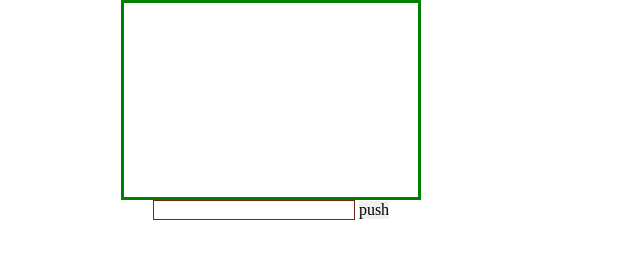
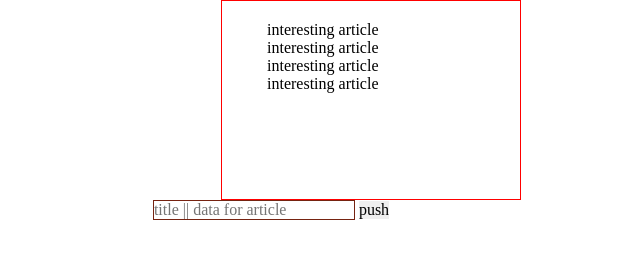
Before and after one commit to kozzztia/progect27, a plain HTML site: page index.html in a window 1280 px wide. Both pictures are taken after a click on the button "push". Shown: the whole page, without its empty margins (369-1009 px from the left). Drawn offline with Linux system fonts and the light colour scheme.

Commit message:
u9 task 20

```diff
--- a/JavaScript/script.js
+++ b/JavaScript/script.js
@@ -882,10 +882,40 @@ let body = document.querySelector('body');
 
 // --------------------------------------------------------------------17
 
-push.onclick = function (text) {
-    text = input.value;
-    let element = document.createElement('div');
-    element.classList.add('border');
-    element.textContent = text;
-    div.replaceWith(element);
+// push.onclick = function (text) {
+//     text = input.value;
+//     let element = document.createElement('div');
+//     element.classList.add('border');
+//     element.textContent = text;
+//     div.replaceWith(element);
+// }
+
+// --------------------------------------------------------------------task18
+
+// push.onclick = () => {
+//     let p = document.querySelector('.p');
+//     input.value = p.getAttribute('data-num');
+//     div.innerHTML += `attr = ${p.getAttribute('data-num')}`
+// }
+
+// ------------------------------------------------------------------task19
+
+// push.onclick = (i) => {
+//     let text = "";
+//     let p = document.querySelectorAll('.p');
+//     for (i = 0; i < p.length; i++) {
+//         text += p[i].getAttribute('data-num') + " ";
+//     }
+//     div.innerHTML += `<h2>${text}<h2>`
+// }
+
+// ------------------------------------------------------------------task 20
+
+push.onclick = function (i) {
+    let p = document.querySelectorAll('.p');
+    let text = input.value;
+    for (i = 0; i < p.length; i++) {
+        p[i].setAttribute('data-' + text, `${i}`);
+        p[i].setAttribute('title', `${text + i}`);
+    }
 }
--- a/index.html
+++ b/index.html
@@ -12,8 +12,13 @@
 
 <body>
 
-    <div class="div block" data="1"></div>
-    <input type="text" class="input">
+    <div class="div block" data="1">
+        <p class='p'>interesting article</p>
+        <p class='p'>interesting article</p>
+        <p class='p'>interesting article</p>
+        <p class='p'>interesting article</p>
+    </div>
+    <input type="text" class="input" placeholder="title || data for article">
     <!-- <p class="p block">Lorem ipsum dolor sit amet.</p>
     <p class="p block">Lorem ipsum dolor sit amet.</p>
     <p class="p block">Lorem ipsum dolor sit amet.</p>
@@ -22,7 +27,6 @@
     <p class="p block">Lorem ipsum dolor sit amet.</p>
     <p class="p block">Lorem ipsum dolor sit amet.</p>
     <p class="p block">Lorem ipsum dolor sit amet.</p> -->
-
 
 
     <button class="push" data-num="92">push</button>
```
